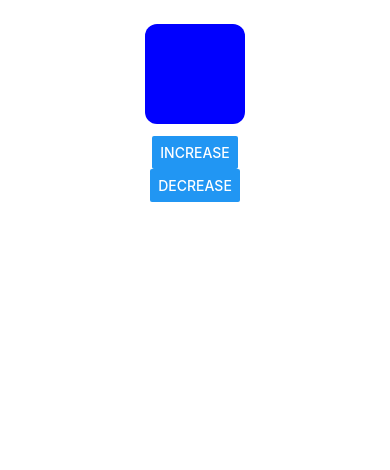
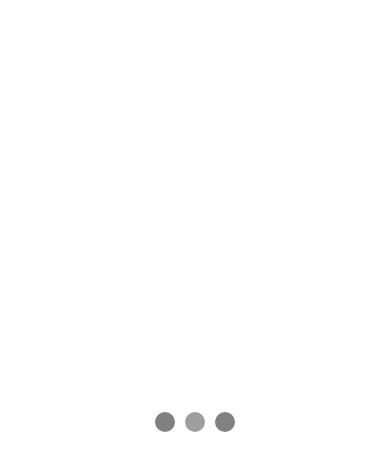
Before and after one commit to Killavus/reanimated-playground, a React Native app: screen / in a window 390 px wide. Shown: the top 470 px of the page. Built offline with nearby package versions, Linux system fonts and the light colour scheme.

Commit message:
example: loading indicator

```diff
--- a/App.tsx
+++ b/App.tsx
@@ -19,8 +19,10 @@ import {
 } from 'react-native';
 import Animated, {
   Easing,
+  interpolate,
   interpolateColor,
   useAnimatedStyle,
+  useFrameCallback,
   useSharedValue,
   withClamp,
   withDelay,
@@ -36,38 +38,26 @@ function App(): React.JSX.Element {
     backgroundColor: isDarkMode ? 'black' : 'white',
   };
 
-  const {width: deviceWidth} = useWindowDimensions();
+  const dotOne = useAnimatedStyle(() => {
+    return {
+      opacity: withRepeat(withSequence(withTiming(1), withTiming(0.66)), 0),
+    };
+  });
 
-  const widthValue = useSharedValue(100);
+  const dotTwo = useAnimatedStyle(() => {
+    return {
+      opacity: withDelay(
+        150,
+        withRepeat(withSequence(withTiming(1), withTiming(0.66)), 0),
+      ),
+    };
+  });
 
-  const onIncrease = useCallback(() => {
-    widthValue.value = Math.min(widthValue.value + 60, deviceWidth);
-  }, [widthValue, deviceWidth]);
-
-  const onDecrease = useCallback(() => {
-    widthValue.value = Math.max(100, widthValue.value - 60);
-  }, [widthValue]);
-
-  const boxAnimation = useAnimatedStyle(() => {
-    const boxColor = interpolateColor(
-      widthValue.value,
-      [100, deviceWidth],
-      ['blue', 'red'],
-    );
-
+  const dotThree = useAnimatedStyle(() => {
     return {
-      width: withTiming(widthValue.value, {
-        duration: 500,
-        easing: Easing.exp,
-      }),
-      backgroundColor: withSequence(
-        withTiming(boxColor, {duration: 1000}),
-        withRepeat(
-          withTiming(interpolateColor(1, [0, 1], [boxColor, 'black'])),
-          3,
-          true,
-        ),
-        withTiming(boxColor),
+      opacity: withDelay(
+        300,
+        withRepeat(withSequence(withTiming(1), withTiming(0.66)), 0),
       ),
     };
   });
@@ -79,9 +69,11 @@ function App(): React.JSX.Element {
         backgroundColor={backgroundStyle.backgroundColor}
       />
       <View style={styles.main}>
-        <Animated.View style={[styles.box, boxAnimation]} />
-        <Button title="Increase" onPress={onIncrease} />
-        <Button title="Decrease" onPress={onDecrease} />
+        <View style={styles.dotBox}>
+          <Animated.View style={[styles.dot, dotOne]} />
+          <Animated.View style={[styles.dot, dotTwo]} />
+          <Animated.View style={[styles.dot, dotThree]} />
+        </View>
       </View>
     </SafeAreaView>
   );
@@ -97,6 +89,7 @@ const styles = StyleSheet.create({
   },
   root: {
     flex: 1,
+    justifyContent: 'center',
   },
   box: {
     height: 100,
@@ -104,4 +97,14 @@ const styles = StyleSheet.create({
     backgroundColor: 'fuchsia',
     margin: 12,
   },
+  dot: {
+    width: 20,
+    height: 20,
+    borderRadius: 10,
+    backgroundColor: 'gray',
+  },
+  dotBox: {
+    flexDirection: 'row',
+    gap: 10,
+  },
 });
```
